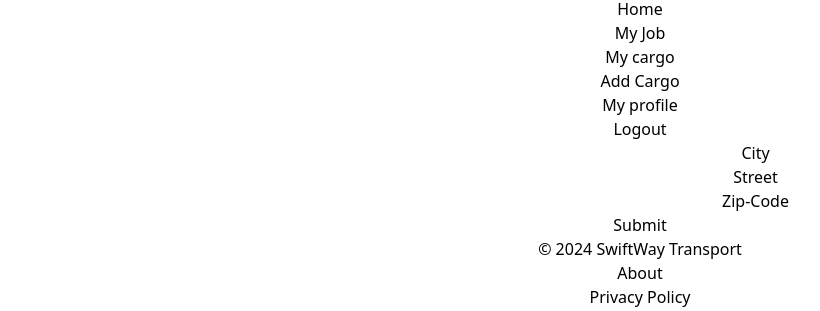
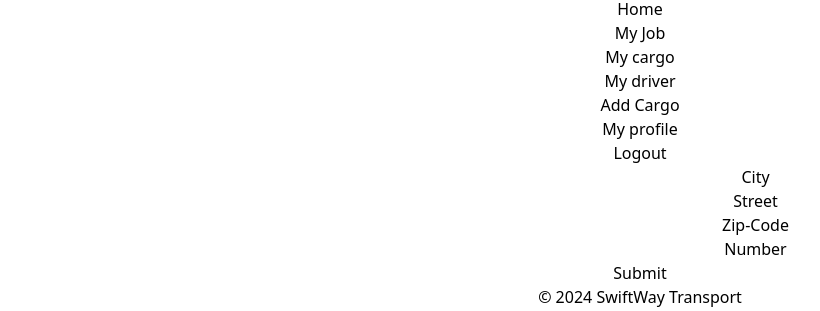
Before and after one commit to zotthy/Logistic-Page, a React (Vite) app: page /auth/addAdress in a window 1280 px wide. Shown: the part 359-670 px from the top of the page, without its empty margins (0-820 px from the left). Built offline with nearby package versions, Linux system fonts and the light colour scheme.

Commit message:
final profile

```diff
--- a/src/App.jsx
+++ b/src/App.jsx
@@ -11,6 +11,7 @@
 import Protect from './RouteProtect/Protect';
 import HomePage from './HomePage/HomePage';
 import ProfileAddAddress from './profile/ProfileAddAddress';
+import Driver from './DriverPage/Driver';
 
 
 function App() {
@@ -25,6 +26,10 @@
         <Route path="/success" element={<RegisterSuccess/>}/>
         <Route path="/fail" element={<RegisterFail/>}/>
 
+
+        <Route path="/driver" element={<Driver />}/>
+
+
         <Route path="/auth" element={<Protect />}>
             <Route path="myProfile" element={<ProfileDetails />}/>
             <Route path="addAdress" element={<ProfileAddAddress/>}/>
--- /dev/null
+++ b/src/DriverPage/Driver.jsx
@@ -0,0 +1,9 @@
+function Driver(){
+
+    return(
+        <p>drivers</p>
+    );
+
+}
+
+export default Driver;
--- a/src/Header/Header.jsx
+++ b/src/Header/Header.jsx
@@ -50,6 +50,14 @@
             </li>
             <li>
               <a
+                href="/driver"
+                className="block py-2 px-3 text-gray-900 rounded hover:bg-gray-100 md:hover:bg-transparent md:border-0 md:hover:text-blue-700 md:p-0 dark:text-white md:dark:hover:text-blue-500 dark:hover:bg-gray-700 dark:hover:text-white md:dark:hover:bg-transparent"
+              >
+                My driver
+              </a>
+            </li>
+            <li>
+              <a
                 href="#"
                 className="block py-2 px-3 text-gray-900 rounded hover:bg-gray-100 md:hover:bg-transparent md:border-0 md:hover:text-blue-700 md:p-0 dark:text-white md:dark:hover:text-blue-500 dark:hover:bg-gray-700 dark:hover:text-white md:dark:hover:bg-transparent"
               >
--- a/src/profile/ProfileAddAddress.jsx
+++ b/src/profile/ProfileAddAddress.jsx
@@ -1,65 +1,76 @@
 import { useState } from "react";
 import axios from "axios";
+import { useNavigate } from "react-router-dom";
 
 function ProfileAddAddress() {
+  const navigate = useNavigate();
   const [street, setStreet] = useState("");
   const [city, setCity] = useState("");
   const [zip_code, setZipcode] = useState("");
+  const [number, setNumber] = useState("");
 
   const AddAddress = async (e) => {
     e.preventDefault();
     try {
+      const token = JSON.parse(localStorage.getItem("Token"));
       const response = await axios.post(
         "http://localhost:8080/profile/address",
         {
           street,
           city,
           zip_code,
+          number,
         },
         {
           headers: {
-            Authorization: `Bearer ${localStorage.getItem("Token")}`,
+            Authorization: `Bearer ${token}`,
           },
         }
       );
       console.log(response.data);
-      navigate("/");
+      console.log("add Data");
+      navigate("/")
     } catch (error) {
-      console.error("Login failed", error);
+      console.error("failed", error);
     }
   };
 
   return (
-    <form className="max-w-md mx-auto" onClick={AddAddress}>
+    <form className="max-w-md mx-auto" onSubmit={AddAddress}>
       <div className="relative z-0 w-full mb-5 group">
         <input
-          type="email"
-          name="floating_email"
-          id="floating_email"
-          className="block py-2.5 px-0 w-full text-sm text-gray-900 bg-transparent border-0 border-b-2 border-gray-300 appearance-none dark:text-white dark:border-gray-600 dark:focus:border-blue-500 focus:outline-none focus:ring-0 focus:border-blue-600 peer"
+          type="text"
+          name="City"
+          id="city"
+          className="block py-2.5 px-0 w-full text-sm text-gray-900 bg-transparent border-0 border-b-2 border-gray-300 appearance-none dark:text-white
+           dark:border-gray-600 dark:focus:border-blue-500 focus:outline-none focus:ring-0 focus:border-blue-600 peer"
           placeholder=" "
           required
           onChange={(e) => setCity(e.target.value)}
         />
         <label
-          for="floating_email"
-          className="peer-focus:font-medium absolute text-sm text-gray-500 dark:text-gray-400 duration-300 transform -translate-y-6 scale-75 top-3 -z-10 origin-[0] peer-focus:start-0 rtl:peer-focus:translate-x-1/4 rtl:peer-focus:left-auto peer-focus:text-blue-600 peer-focus:dark:text-blue-500 peer-placeholder-shown:scale-100 peer-placeholder-shown:translate-y-0 peer-focus:scale-75 peer-focus:-translate-y-6"
+          className="peer-focus:font-medium absolute text-sm text-gray-500 dark:text-gray-400 duration-300 transform -translate-y-6 scale-75 top-3 -z-10 origin-[0]
+           peer-focus:start-0 rtl:peer-focus:translate-x-1/4 rtl:peer-focus:left-auto peer-focus:text-blue-600 peer-focus:dark:text-blue-500 peer-placeholder-shown:scale-100
+           peer-placeholder-shown:translate-y-0 peer-focus:scale-75 peer-focus:-translate-y-6"
         >
           City
         </label>
       </div>
       <div className="relative z-0 w-full mb-5 group">
         <input
-          type="password"
-          name="repeat_password"
-          id="floating_repeat_password"
-          className="block py-2.5 px-0 w-full text-sm text-gray-900 bg-transparent border-0 border-b-2 border-gray-300 appearance-none dark:text-white dark:border-gray-600 dark:focus:border-blue-500 focus:outline-none focus:ring-0 focus:border-blue-600 peer"
+          type="text"
+          name="text"
+          id="text"
+          className="block py-2.5 px-0 w-full text-sm text-gray-900 bg-transparent border-0 border-b-2 border-gray-300 appearance-none
+          dark:text-white dark:border-gray-600 dark:focus:border-blue-500 focus:outline-none focus:ring-0 focus:border-blue-600 peer"
           placeholder=" "
           required
           onChange={(e) => setStreet(e.target.value)}
         />
         <label
-          className="peer-focus:font-medium absolute text-sm text-gray-500 dark:text-gray-400 duration-300 transform -translate-y-6 scale-75 top-3 -z-10 origin-[0] peer-focus:start-0 rtl:peer-focus:translate-x-1/4 peer-focus:text-blue-600 peer-focus:dark:text-blue-500 peer-placeholder-shown:scale-100 peer-placeholder-shown:translate-y-0 peer-focus:scale-75 peer-focus:-translate-y-6"
+          className="peer-focus:font-medium absolute text-sm text-gray-500 dark:text-gray-400 duration-300 transform -translate-y-6
+          scale-75 top-3 -z-10 origin-[0] peer-focus:start-0 rtl:peer-focus:translate-x-1/4 peer-focus:text-blue-600 peer-focus:dark:text-blue-500
+          peer-placeholder-shown:scale-100 peer-placeholder-shown:translate-y-0 peer-focus:scale-75 peer-focus:-translate-y-6"
         >
           Street
         </label>
@@ -68,23 +79,48 @@
         <div className="relative z-0 w-full mb-5 group">
           <input
             type="text"
-            name="floating_first_name"
-            id="floating_first_name"
-            className="block py-2.5 px-0 w-full text-sm text-gray-900 bg-transparent border-0 border-b-2 border-gray-300 appearance-none dark:text-white dark:border-gray-600 dark:focus:border-blue-500 focus:outline-none focus:ring-0 focus:border-blue-600 peer"
+            name="zipCode"
+            id="zipCode"
+            className="block py-2.5 px-0 w-full text-sm text-gray-900 bg-transparent border-0 border-b-2 border-gray-300 appearance-none dark:text-white
+             dark:border-gray-600 dark:focus:border-blue-500 focus:outline-none focus:ring-0 focus:border-blue-600 peer"
             placeholder=" "
             required
+            pattern="^\d{2}-\d{3}$"
             onChange={(e) => setZipcode(e.target.value)}
           />
           <label
-            className="peer-focus:font-medium absolute text-sm text-gray-500 dark:text-gray-400 duration-300 transform -translate-y-6 scale-75 top-3 -z-10 origin-[0] peer-focus:start-0 rtl:peer-focus:translate-x-1/4 peer-focus:text-blue-600 peer-focus:dark:text-blue-500 peer-placeholder-shown:scale-100 peer-placeholder-shown:translate-y-0 peer-focus:scale-75 peer-focus:-translate-y-6"
+            className="peer-focus:font-medium absolute text-sm text-gray-500 dark:text-gray-400 duration-300 transform -translate-y-6 scale-75
+            top-3 -z-10 origin-[0] peer-focus:start-0 rtl:peer-focus:translate-x-1/4 peer-focus:text-blue-600 peer-focus:dark:text-blue-500
+            peer-placeholder-shown:scale-100 peer-placeholder-shown:translate-y-0 peer-focus:scale-75 peer-focus:-translate-y-6"
           >
             Zip-Code
           </label>
         </div>
+        <div className="relative z-0 w-full mb-5 group">
+          <input
+            type="number"
+            name="number building"
+            id="number building"
+            className="block py-2.5 px-0 w-full text-sm text-gray-900 bg-transparent border-0 border-b-2 border-gray-300 appearance-none dark:text-white
+             dark:border-gray-600 dark:focus:border-blue-500 focus:outline-none focus:ring-0 focus:border-blue-600 peer"
+            placeholder=" "
+            required
+            onChange={(e) => setNumber(e.target.value)}
+          />
+          <label
+            className="peer-focus:font-medium absolute text-sm text-gray-500 dark:text-gray-400 duration-300 transform -translate-y-6 scale-75
+            top-3 -z-10 origin-[0] peer-focus:start-0 rtl:peer-focus:translate-x-1/4 peer-focus:text-blue-600 peer-focus:dark:text-blue-500
+            peer-placeholder-shown:scale-100 peer-placeholder-shown:translate-y-0 peer-focus:scale-75 peer-focus:-translate-y-6"
+          >
+            Number
+          </label>
+        </div>
       </div>
+
       <button
         type="submit"
-        className="text-white bg-blue-700 hover:bg-blue-800 focus:ring-4 focus:outline-none focus:ring-blue-300 font-medium rounded-lg text-sm w-full sm:w-auto px-5 py-2.5 text-center dark:bg-blue-600 dark:hover:bg-blue-700 dark:focus:ring-blue-800">
+        className="text-white bg-blue-700 hover:bg-blue-800 focus:ring-4 focus:outline-none focus:ring-blue-300 font-medium rounded-lg
+        text-sm w-full sm:w-auto px-5 py-2.5 text-center dark:bg-blue-600 dark:hover:bg-blue-700 dark:focus:ring-blue-800">
         Submit
       </button>
     </form>
```
Also changed, not shown: src/profile/ProfileDetails.jsx (+34 -20 lines), src/MyCargo/Cargo.jsx (added), src/MyJob/Job.jsx (added).
